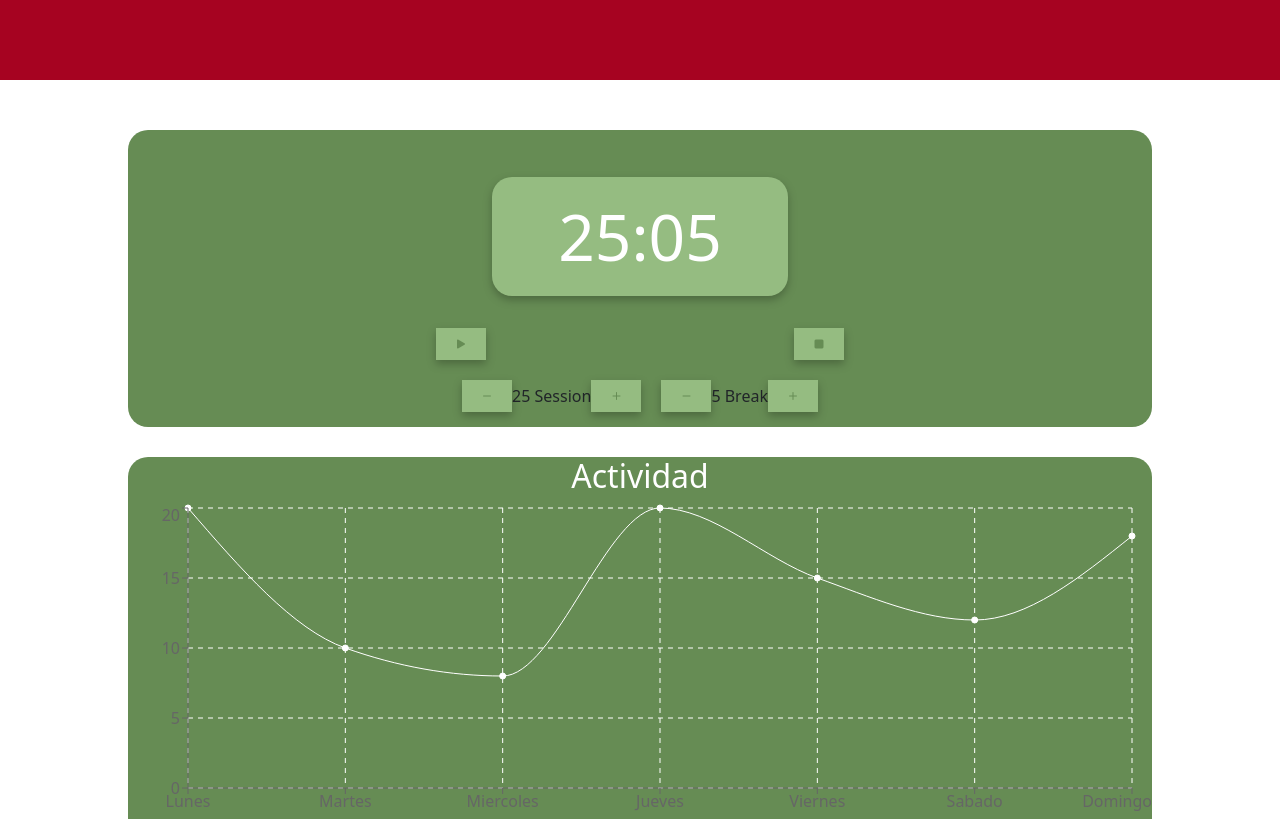
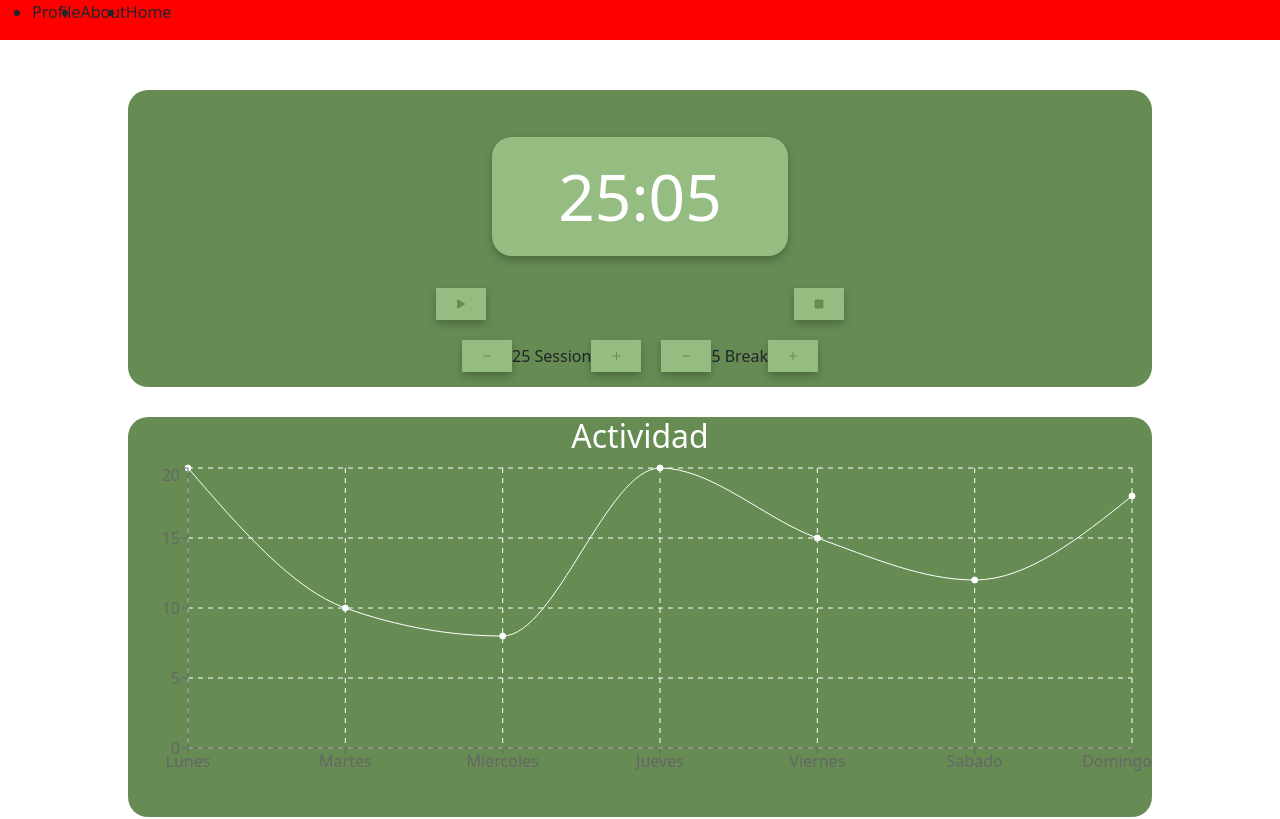
Before and after one commit to anthonyibrail/PomodoroAesthetic, a React (Create React App) app in the folder pomodoroapp/: page / in a window 1280 px wide. Shown: the top 819 px of the page. Built offline with nearby package versions, Linux system fonts and the light colour scheme.

Commit message:
Avances - Mauro

```diff
--- a/pomodoroapp/src/App.js
+++ b/pomodoroapp/src/App.js
@@ -3,29 +3,25 @@ import Actividad from "./components/actividad";
 import Timer from "./components/Timer";
 import "../node_modules/bootstrap/dist/css/bootstrap.min.css";
 import "../node_modules/bootstrap-icons/font/bootstrap-icons.css";
+import Navbar from "./components/Navbar";
 
 /*
 TODO: primero vamos a hacer la versión de celular.
-
 */
 
 function App() {
   return (
     <div className="App">
       {/* aqui abajo va el nav y la hamburguesa */}
-            <div className="Nav">
-                <div className="hamburguesa">
-                    {/* Aqui va el componente hamburguesa */}
-                </div>
-                <nav className="navbar">{/* Este es el componente nav */}</nav>
-            </div>
+      <Navbar />
 
       <div className="tablero">
         <div className="columna1">
-                    <div className="timerPomodoro">{/* aqui va el componente timer */}
-                   <Timer/>
+          <div className="timerPomodoro">
+            {/* aqui va el componente timer */}
+            <Timer />
           </div>
-                    <Actividad/>
+          <Actividad />
         </div>
         <div className="columna2">
           <div className="todo">{/* aqui va el componente todo */}</div>
--- /dev/null
+++ b/pomodoroapp/src/components/Navbar.jsx
@@ -0,0 +1,18 @@
+import React from 'react'
+import "./styles/Navbar.css"
+
+function Navbar() {
+  return (
+    <div>
+        <nav className='Navbar'>
+            <ul className='elements'>
+                <li>Profile</li>
+                <li>About</li>
+                <li>Home</li>
+            </ul>
+        </nav>
+    </div>
+  )
+}
+
+export default Navbar
--- /dev/null
+++ b/pomodoroapp/src/components/styles/Navbar.css
@@ -0,0 +1,8 @@
+.Navbar {
+  display: flex;
+  align-items: flex-end;
+  background-color: red;
+}
+.Navbar .elements {
+  display: flex;
+}/*# sourceMappingURL=Navbar.css.map */
--- /dev/null
+++ b/pomodoroapp/src/components/styles/Navbar.scss
@@ -0,0 +1,10 @@
+
+.Navbar{
+    display: flex;
+    align-items: flex-end ;
+    background-color: red;
+    .elements{
+        display: flex;
+
+    }
+}
--- a/pomodoroapp/src/styles/App.css
+++ b/pomodoroapp/src/styles/App.css
@@ -12,12 +12,6 @@ body {
 .App {
   display: flex;
   flex-direction: column;
-}
-
-nav {
-  width: 100%;
-  height: 80px;
-  background-color: #A60321;
 }
 
 .tablero {
--- a/pomodoroapp/src/styles/App.scss
+++ b/pomodoroapp/src/styles/App.scss
@@ -19,12 +19,6 @@ body{
 .App {
     display: flex;
     flex-direction: column;
-}
-
-nav{
-    width: 100%;
-    height: 80px;
-    background-color: #A60321;
 }
 
 .tablero{
```
Also changed, not shown: 2 other files (tests, documents, lock files or other folders). Lines whose indentation alone changed are shown as unchanged.
